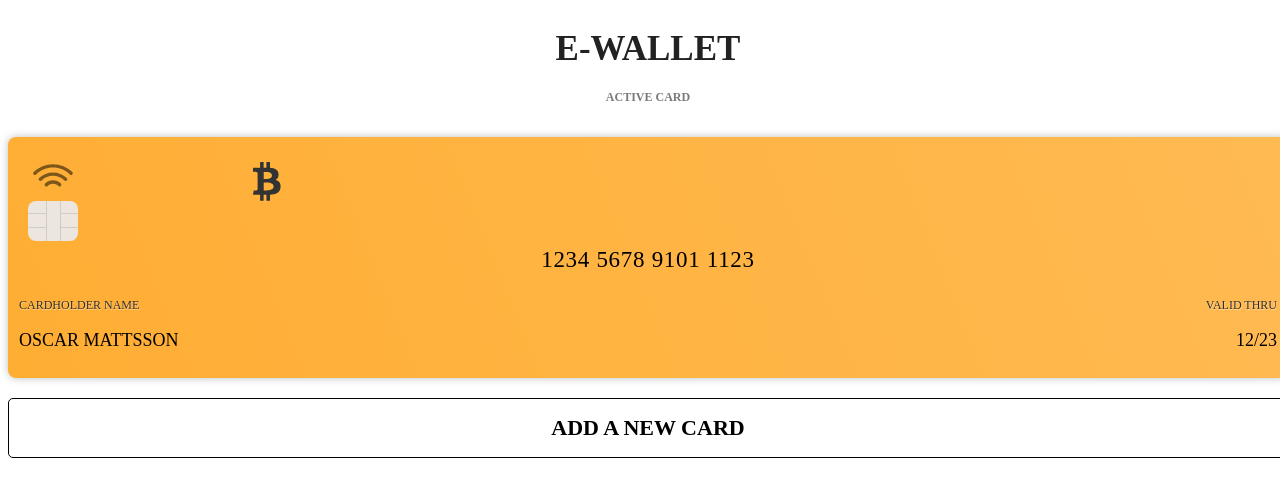
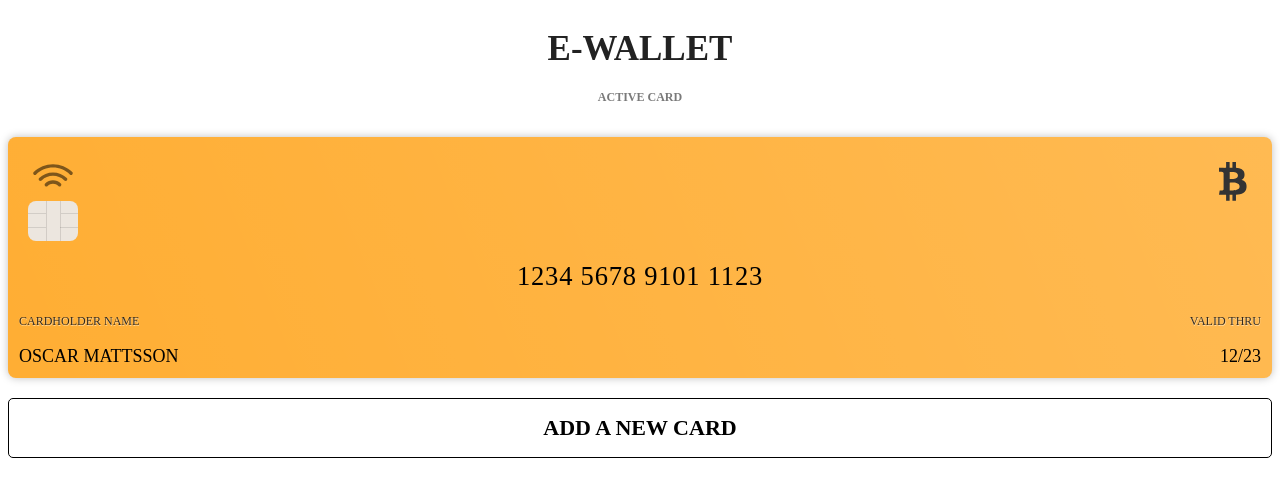
Before and after one commit to Oscar-Mattsson-790/e-wallet, a React (Vite) app in the folder e-wallet/: page / in a window 1280 px wide. Shown: the top 496 px of the page. Built offline with nearby package versions, Linux system fonts and the light colour scheme.

Commit message:
Complete

```diff
--- a/e-wallet/src/components/AddCard/AddCard.jsx
+++ b/e-wallet/src/components/AddCard/AddCard.jsx
@@ -6,7 +6,7 @@ export default function AddCard() {
   return (
     <div className="addCard">
       <Top />
-      {/* <Card /> */}
+      <Card />
 
       <form className="input-container">
         <label>Card NUMBER</label>
--- a/e-wallet/src/components/Card/Card.css
+++ b/e-wallet/src/components/Card/Card.css
@@ -16,7 +16,7 @@
   justify-content: space-between;
   padding: 12px;
   width: 100%;
-  margin-bottom: 70px;
+  margin-bottom: 90px;
 }
 
 .chip {
@@ -28,7 +28,7 @@
 
 .card-logo {
   position: absolute;
-  left: 245px;
+  right: 25px;
   top: 25px;
 }
 
@@ -36,10 +36,9 @@
   font-family: "PT Mono";
   font-style: normal;
   font-weight: 400;
-  font-size: 23px;
+  font-size: 26.5px;
   line-height: 32px;
   letter-spacing: 0.03em;
-  margin-top: 15px;
   margin-bottom: 0;
 }
 
--- a/e-wallet/src/components/CardStack/CardStack.jsx
+++ b/e-wallet/src/components/CardStack/CardStack.jsx
@@ -10,8 +10,9 @@ export default function CardStack({ activeCard }) {
   return (
     <div className="cardStack">
       <div className="cardStack-container">
-        {nonActiveCards &&
-          nonActiveCards.map((card, key) => <Card key={key} />)}
+        {nonActiveCards.map((card, key) => (
+          <Card key={key} card={card} />
+        ))}
       </div>
     </div>
   );
--- a/e-wallet/src/components/Home/Home.css
+++ b/e-wallet/src/components/Home/Home.css
@@ -1,11 +1,4 @@
 @import url("https://fonts.googleapis.com/css2?family=Anton&display=swap");
-
-@media screen and (min-width: 768px) {
-  body {
-    width: 100%;
-    height: 100%;
-  }
-}
 
 .home {
   width: 100%;
```
